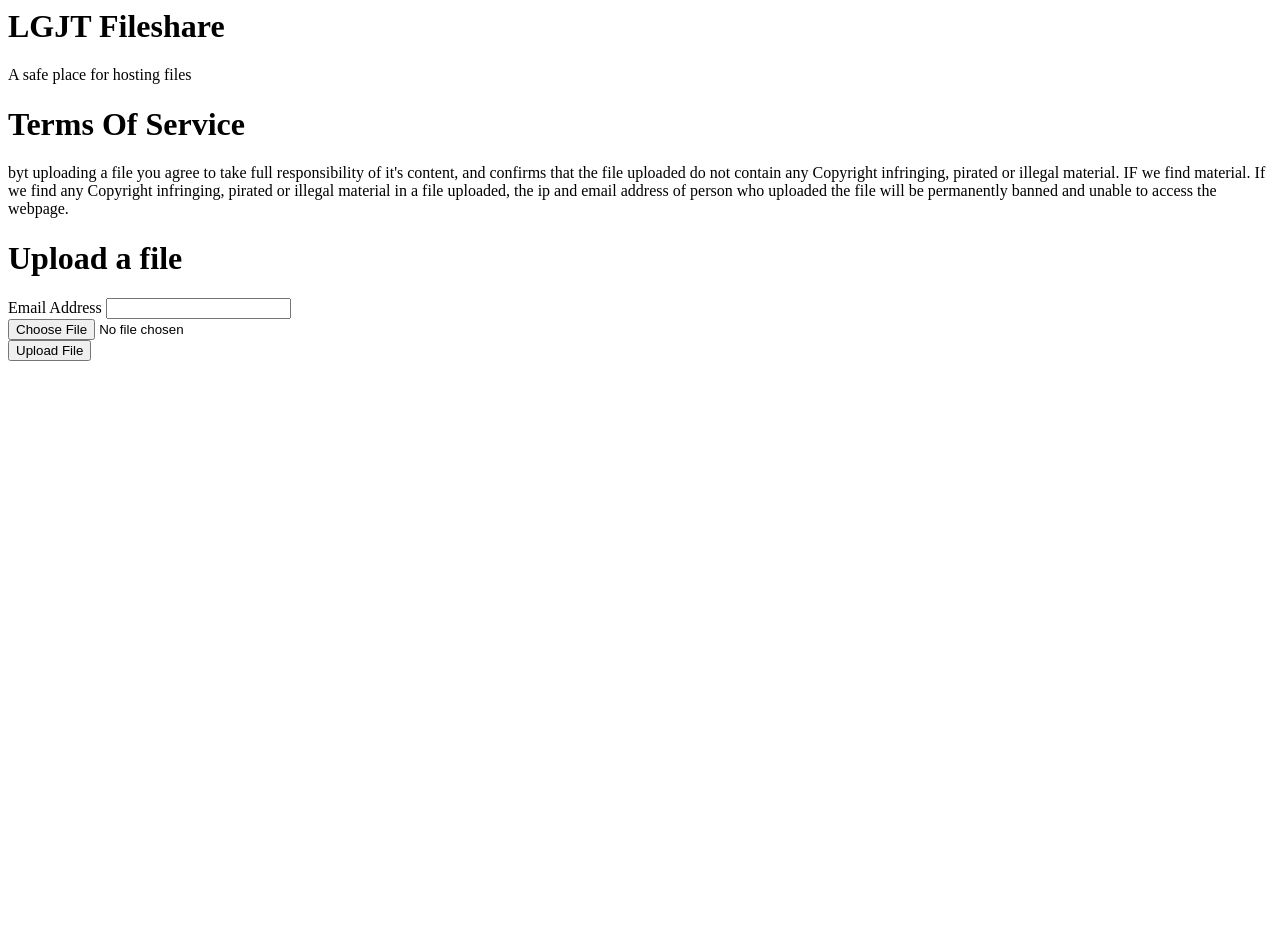
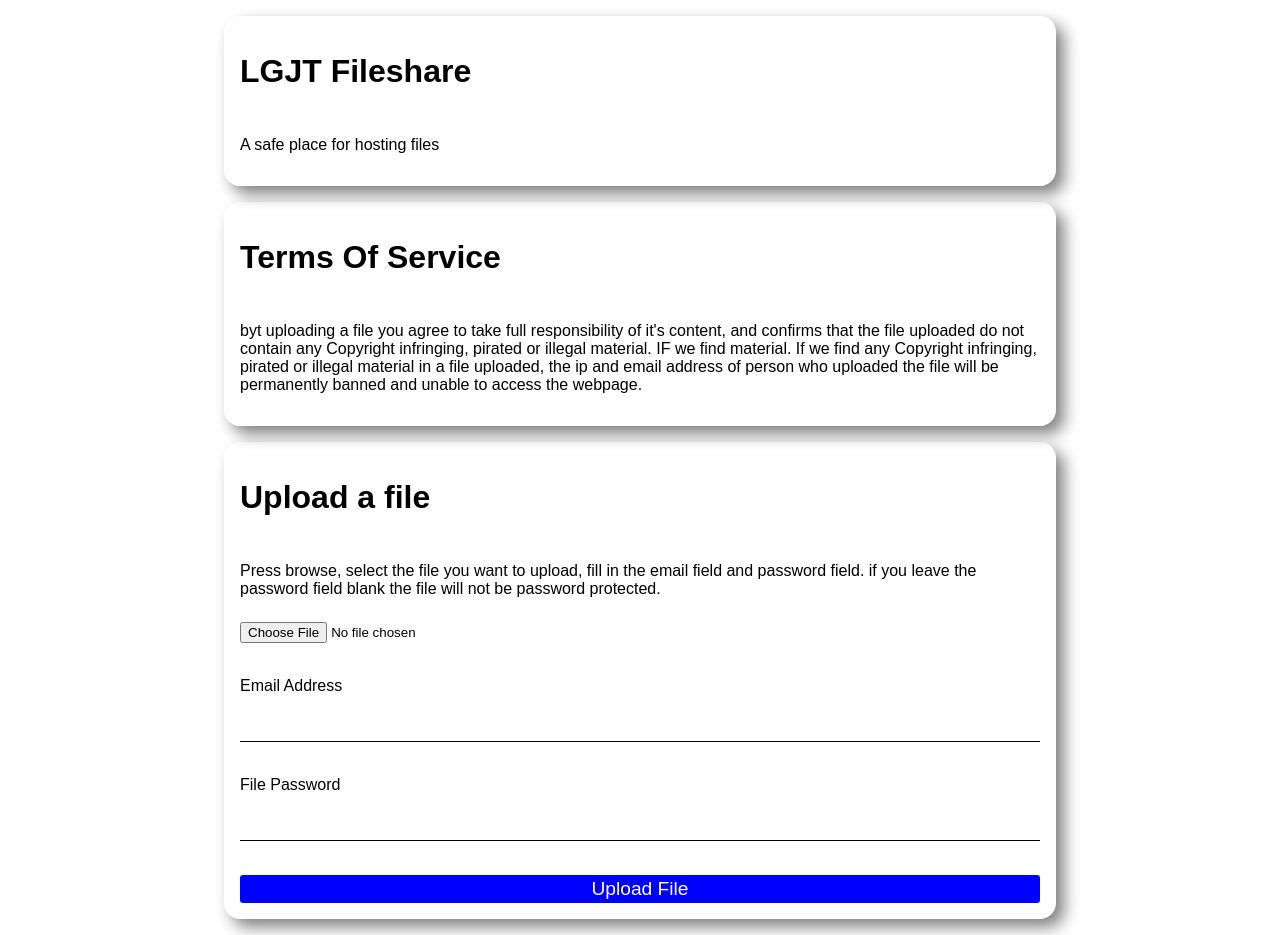
Before and after one commit to JohannesThoren/filshare, a Flask app: template templates/index.html in a window 1280 px wide. Before the commit the page ends 361 px from the top, so only its background shows below. Run offline with Flask 2, Linux system fonts and the light colour scheme; the template is opened without the code that fills it, so the values that code supplies are empty.

Commit message:
primitive file upload

```diff
--- a/server.py
+++ b/server.py
@@ -2,9 +2,10 @@
 # Use of this source code is governed by a BSD-style
 # license that can be found in the LICENSE file.
 
-from flask import Flask, render_template
+from flask import Flask, render_template, request, flash
 import os
 from dotenv import load_dotenv
+from werkzeug.utils import secure_filename
 
 load_dotenv()
 
@@ -17,10 +18,17 @@ def index():
 
 @app.post("/upload")
 def upload():
-    # TODO: handle file upload and mail confirmation
-    return "poof"
+    # TODO: well we can save file, but it should not be saved as a something dot something file.
+    # it should have a UID as file name. then the file path should sent to the db together with
+    # the password and email address.
+
+    file = request.files['file']
+    open(os.environ.get("FILE_STORAGE_LOCATION")+file.filename,"w+").close()
+    file.save(os.environ.get("FILE_STORAGE_LOCATION")+"/"+file.filename)
+
+    return render_template("file-details.html", password=request.form.get("Password"), filename=file.filename, )
 
 
 
 if __name__ == "__main__":
-    app.run(port=os.environ.get("PORT"), host=os.environ["HOSTNAME"])
+    app.run(port=os.environ.get("PORT"), host=os.environ["HOSTNAME"], debug=True)
--- /dev/null
+++ b/static/css/main.css
@@ -0,0 +1,55 @@
+/**
+ * Copyright 2022 Johannes Thorén. All rights reserved.
+ * Use of this source code is governed by a BSD-style
+ * license that can be found in the LICENSE file.
+ */
+
+body {
+    margin: 0;
+    padding: 0;
+    font-family: sans-serif;
+}
+
+.card {
+    width: 50rem;
+    display: flex;
+    flex-direction: column;
+    row-gap: .5rem;
+    justify-content: center;
+    justify-items: center;
+    align-content: center;
+
+    border-radius: 1rem;
+    box-shadow: .5rem .5rem 1rem 0px grey;
+    padding: 1rem;
+    margin: 1rem;
+    margin-inline: auto;
+}
+
+
+.input {
+    font-size: 1.2rem;
+    padding: .5rem;
+    border: 0;
+    border-bottom: .1rem solid black;
+    transition: 0.2s;
+}
+
+.input:active,
+.input:hover {
+    background-color: rgb(215, 215, 215);
+}
+
+.btn {
+    background-color: blue;
+    color: white;
+    border-radius: .2rem;
+    border: 0;
+    font-size: 1.2rem;
+    padding: .2rem;
+}
+
+.btn:hover {
+    cursor: pointer;
+    background-color: rgb(4, 4, 203);
+}
--- a/templates/index.html
+++ b/templates/index.html
@@ -4,23 +4,35 @@
     <meta charset="UTF-8">
     <meta http-equiv="X-UA-Compatible" content="IE=edge">
     <meta name="viewport" content="width=device-width, initial-scale=1.0">
+    <link rel="stylesheet" href="{{url_for('static', filename='css/main.css')}}">
     <title>Document</title>
 </head>
 
 <body>
-    <h1>LGJT Fileshare</h1>
-    <p>A safe place for hosting files</p>
-    <h1>Terms Of Service</h1>
-    <p> byt uploading a file you agree to take full responsibility of it's content, and confirms that the file uploaded
-        do not contain any Copyright infringing, pirated or illegal material. IF we find
-        material. If we find any Copyright infringing, pirated or illegal material in a file uploaded, the ip and email address of
-        person who uploaded the file will be permanently banned and unable to access the webpage.</p>
 
-    <form action="{{url_for('upload')}}" method="post">
+    <div class="header card">
+        <h1>LGJT Fileshare</h1>
+        <p>A safe place for hosting files</p>
+    </div>
+
+    <div class="tos card">
+        <h1>Terms Of Service</h1>
+        <p> byt uploading a file you agree to take full responsibility of it's content, and confirms that the file
+            uploaded
+            do not contain any Copyright infringing, pirated or illegal material. IF we find
+            material. If we find any Copyright infringing, pirated or illegal material in a file uploaded, the ip and
+            email
+            address of
+            person who uploaded the file will be permanently banned and unable to access the webpage.</p>
+    </div>
+
+    <form class="upload card" enctype="multipart/form-data" action="{{url_for('upload')}}" method="post">
         <h1>Upload a file</h1>
-        <label for="email">Email Address</label> <input name="email" type="email"> <br>
-        <input type="file"> <br>
-        <input type="submit" value="Upload File">
+        <p>Press browse, select the file you want to upload, fill in the email field and password field. if you leave the password field blank the file will not be password protected.</p>
+        <input type="file" class="custom-file-input" name="file" required> <br>
+        <label or="Email">Email Address</label> <input class="input" name="Email" type="email" required> <br>
+        <label for="Password">File Password</label> <input class="input" type="Password" name="Password" id="password"> <br>
+        <input class="btn" type="submit" value="Upload File">
     </form>
 </body>
 
```
Also changed, not shown: templates/file-details.html (added, +18 -0 lines), 2 other files.
